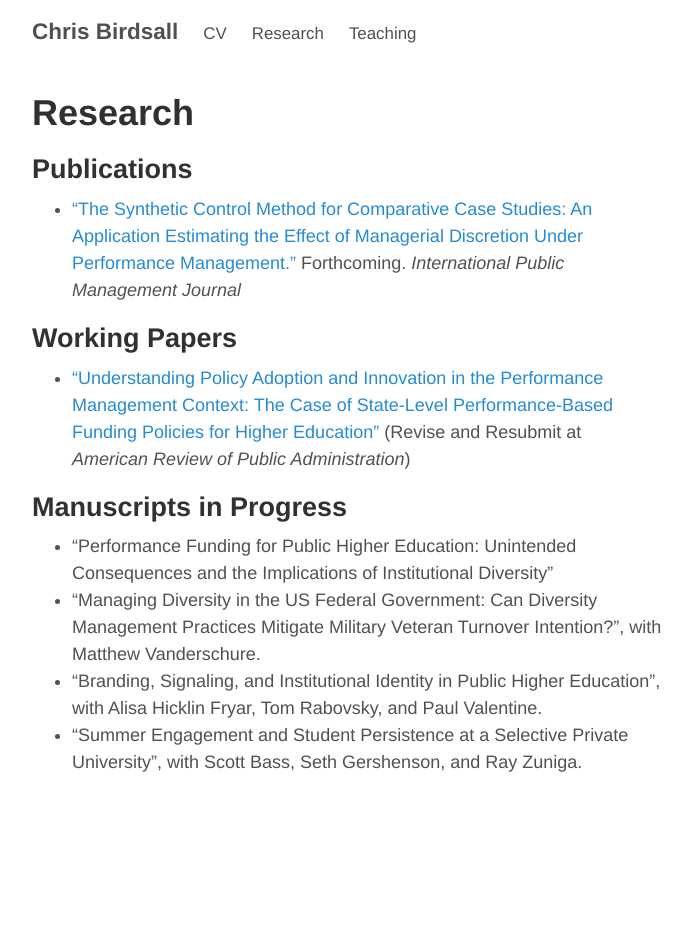
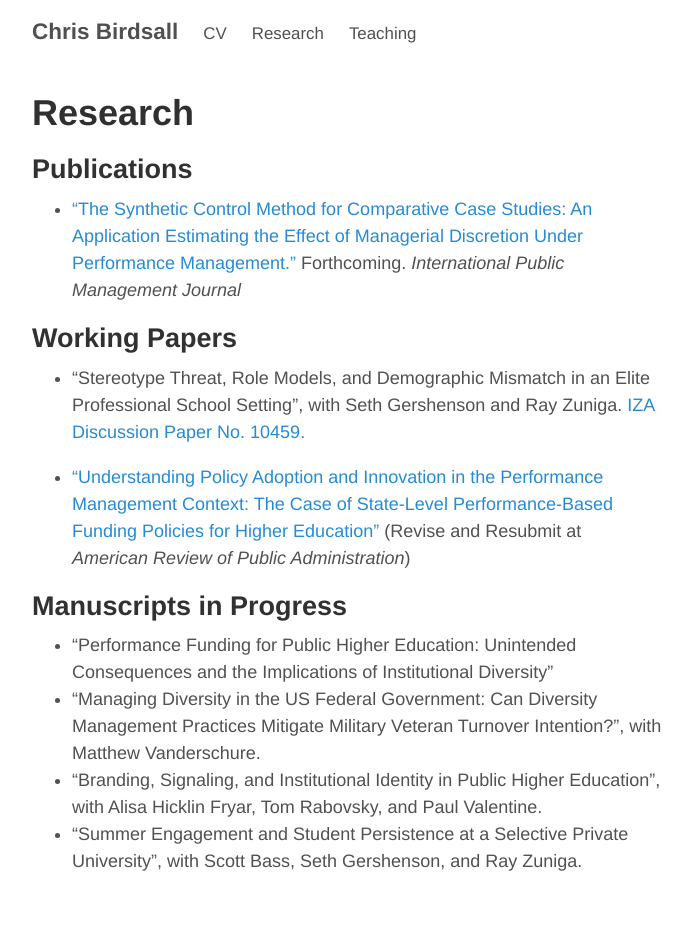
Before and after one commit to chrisbirdsall/chrisbirdsall.github.io, a Jekyll site: the page built from research.md, in a window 1280 px wide. Shown: the whole page, without its empty margins (293-985 px from the left). Built offline with Jekyll 4.4.1, drawn with Linux system fonts in a browser that asks for light colours; before the commit the page ends 900 px from its top, so only the background shows below that.

Commit message:
Updated CV and Research

```diff
--- a/research.md
+++ b/research.md
@@ -7,6 +7,8 @@ title: Research
 - ["The Synthetic Control Method for Comparative Case Studies: An Application Estimating the Effect of Managerial Discretion Under Performance Management."](http://www.tandfonline.com/doi/full/10.1080/10967494.2015.1121178) Forthcoming. _International Public Management Journal_
 
 ## Working Papers ##
+* "Stereotype Threat, Role Models, and Demographic Mismatch in an Elite Professional School Setting", with Seth Gershenson and Ray Zuniga. [IZA Discussion Paper No. 10459.](http://ftp.iza.org/dp10459.pdf)
+
 * ["Understanding Policy Adoption and Innovation in the Performance Management Context: The Case of State-Level Performance-Based Funding Policies for Higher Education"](../Performance-Funding_policy-adoption_birdsall.pdf) (Revise and Resubmit at _American Review of Public Administration_)
 
 ## Manuscripts in Progress ##
```
Also changed, not shown: 1 other file.
